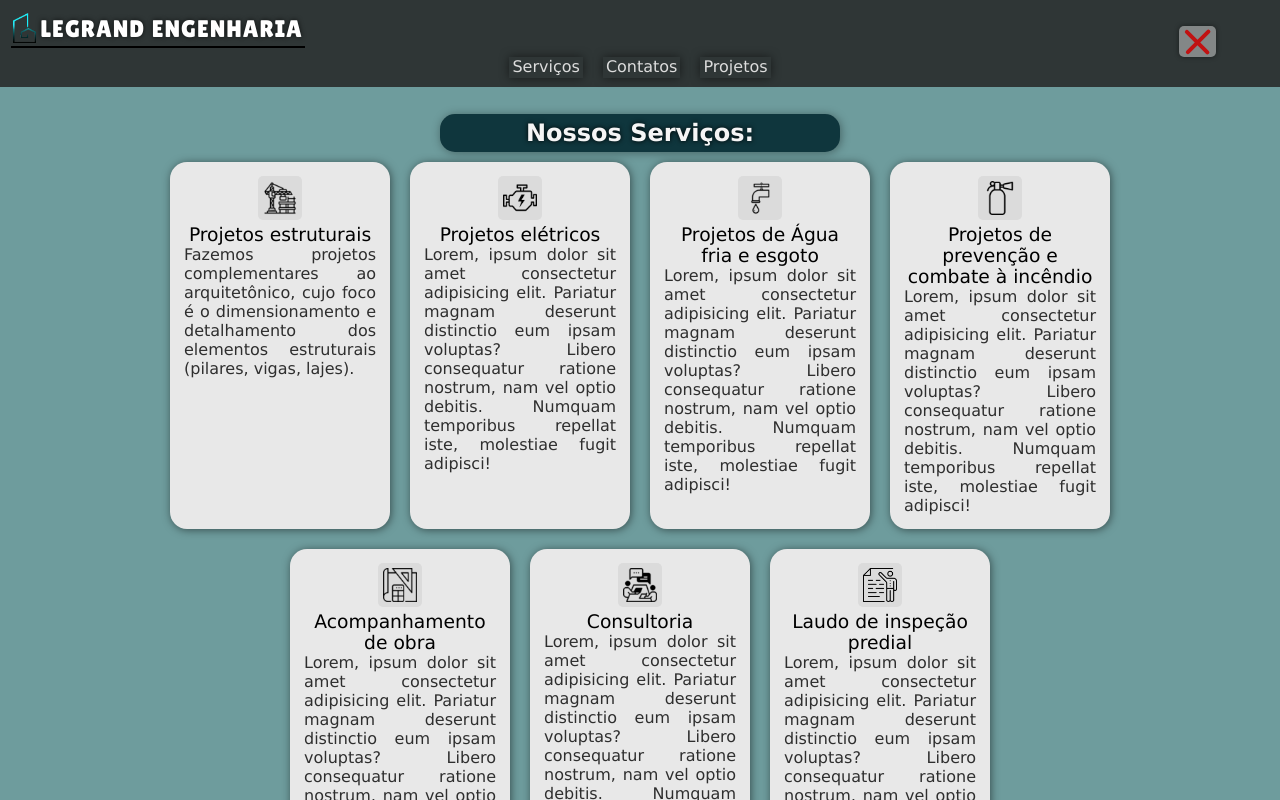
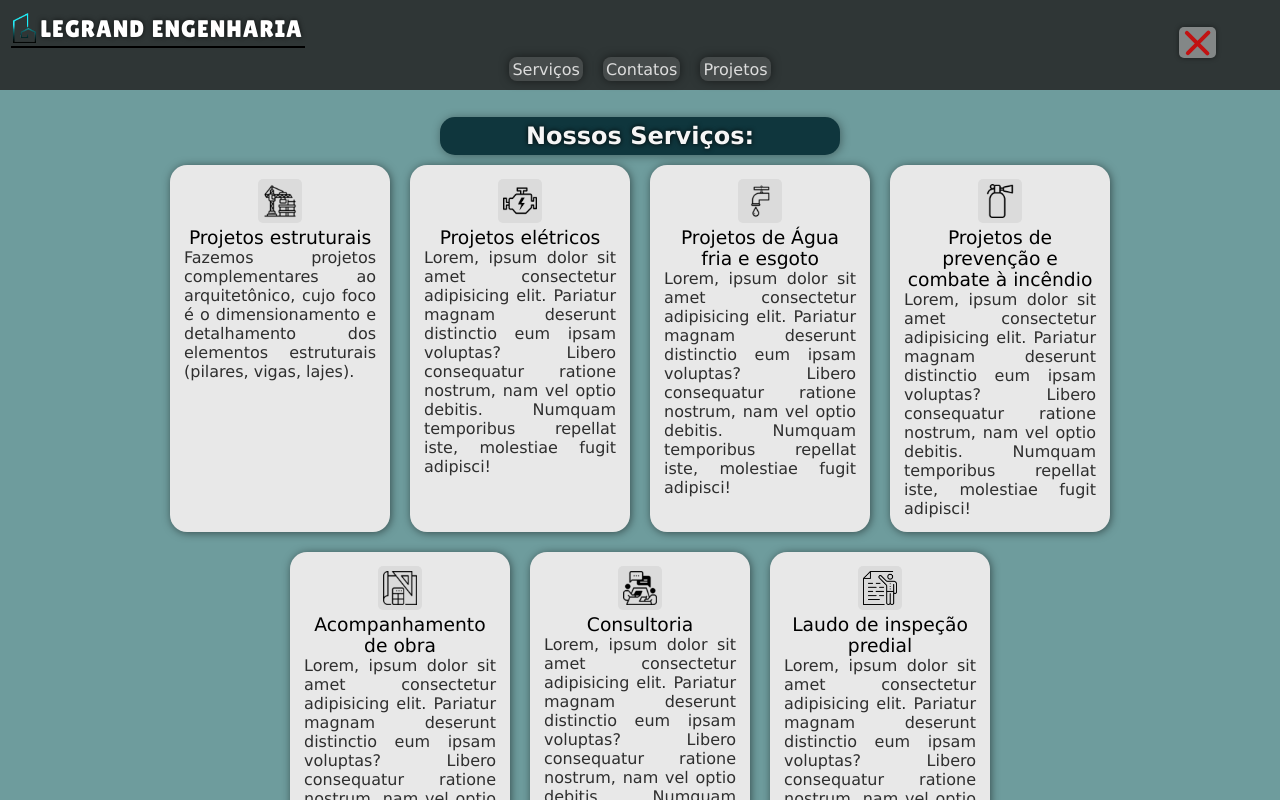
Before and after one commit to Lisboa06/legrand, a plain HTML site: page index.html in a window 1280 px wide. Both pictures are taken after a click on the element 1197 px from the left and 32 px from the top of the page. Shown: the top 800 px of the page. Drawn offline with Linux system fonts and the light colour scheme; a web font is replaced by a local one.

Commit message:
Update style.css

```diff
--- a/estilos/style.css
+++ b/estilos/style.css
@@ -102,10 +102,12 @@ section > h2 {
     transition: all .1s ease;
 }
 .mobile-nav-list ul li{
+    background-color: #72727257;
     /* margin: 5px 0 0 0; */
-    padding: 3pxpx 0;
+    padding: 3px 0;
     /* border-top: 1px solid #414141;
     border-bottom: 2px solid #d4faff; */
+    border-radius: 8px;
     text-decoration: none;
     box-shadow: 0px 0px 10px #00000080;
 }
```
